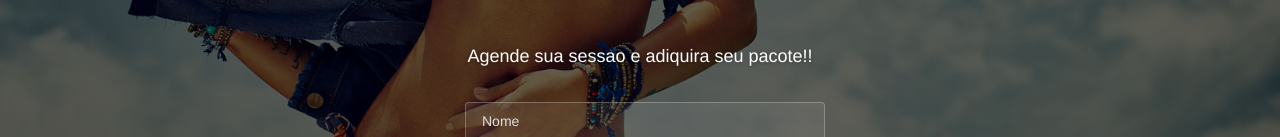
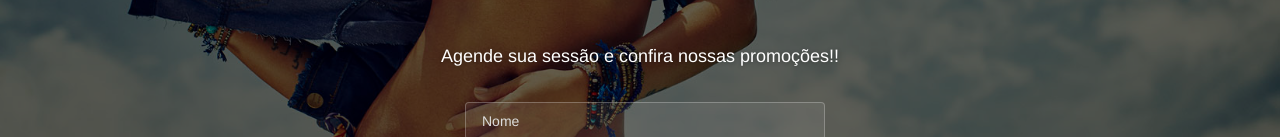
Before and after one commit to caiogasparino/cwbronze, a plain HTML site: page index.html in a window 1280 px wide. Shown: the part 433-570 px from the top of the page. Drawn offline with Linux system fonts and the light colour scheme; a web font is replaced by a local one.

Commit message:
Update index.html
Texto

```diff
--- a/index.html
+++ b/index.html
@@ -79,7 +79,7 @@
             <h4 class="motto">A primeira clínica de bronzeamento legalizada em Curitiba!!</h4>
             <div class="subscribe">
                 <h5 class="info-text">
-                    Agende sua sessao e adiquira seu pacote!!
+                    Agende sua sessão e confira nossas promoções!!
                 </h5>
                 <div class="row">
                     <div class="col-md-4 col-md-offset-4 col-sm6-6 col-sm-offset-3 ">
```
